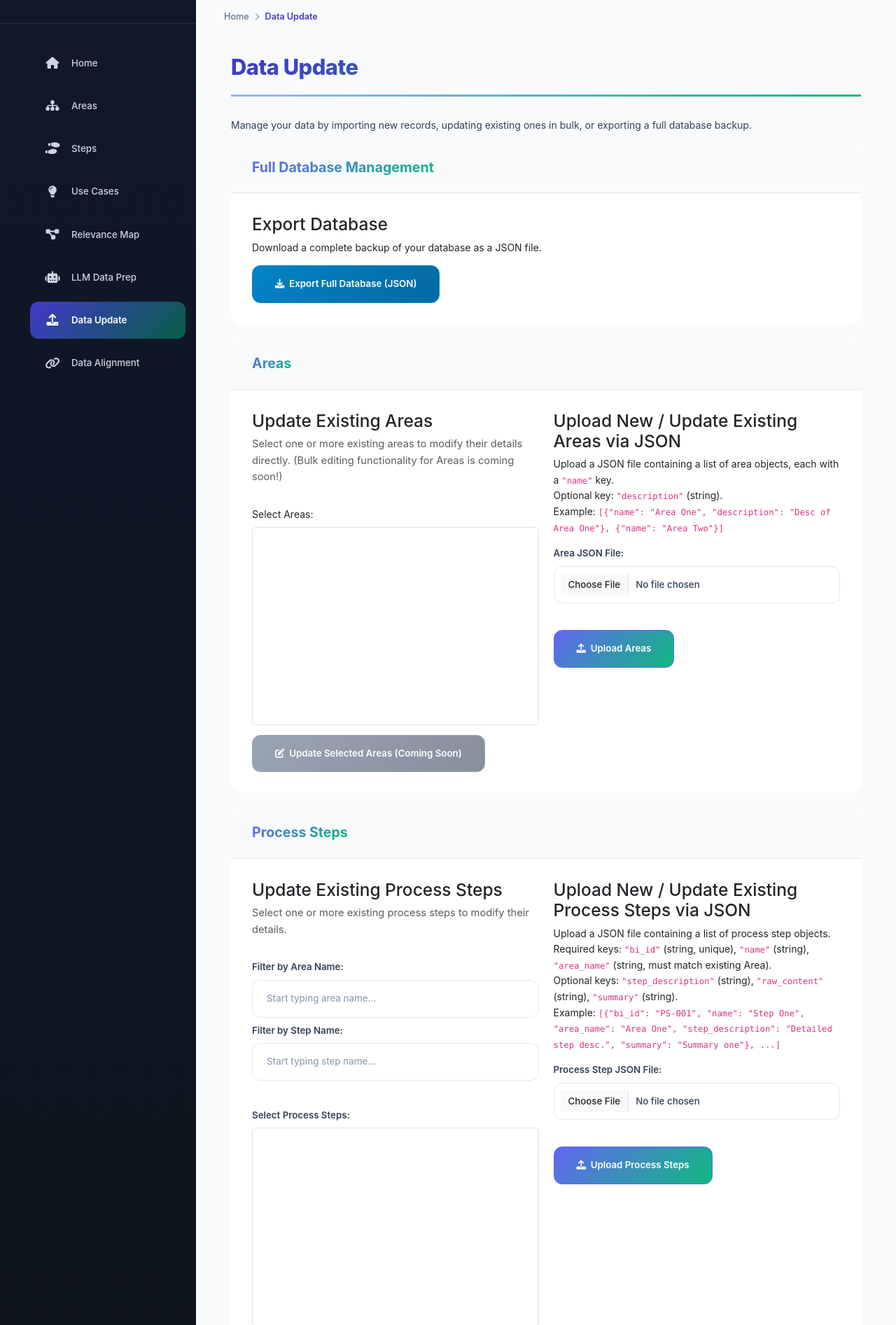
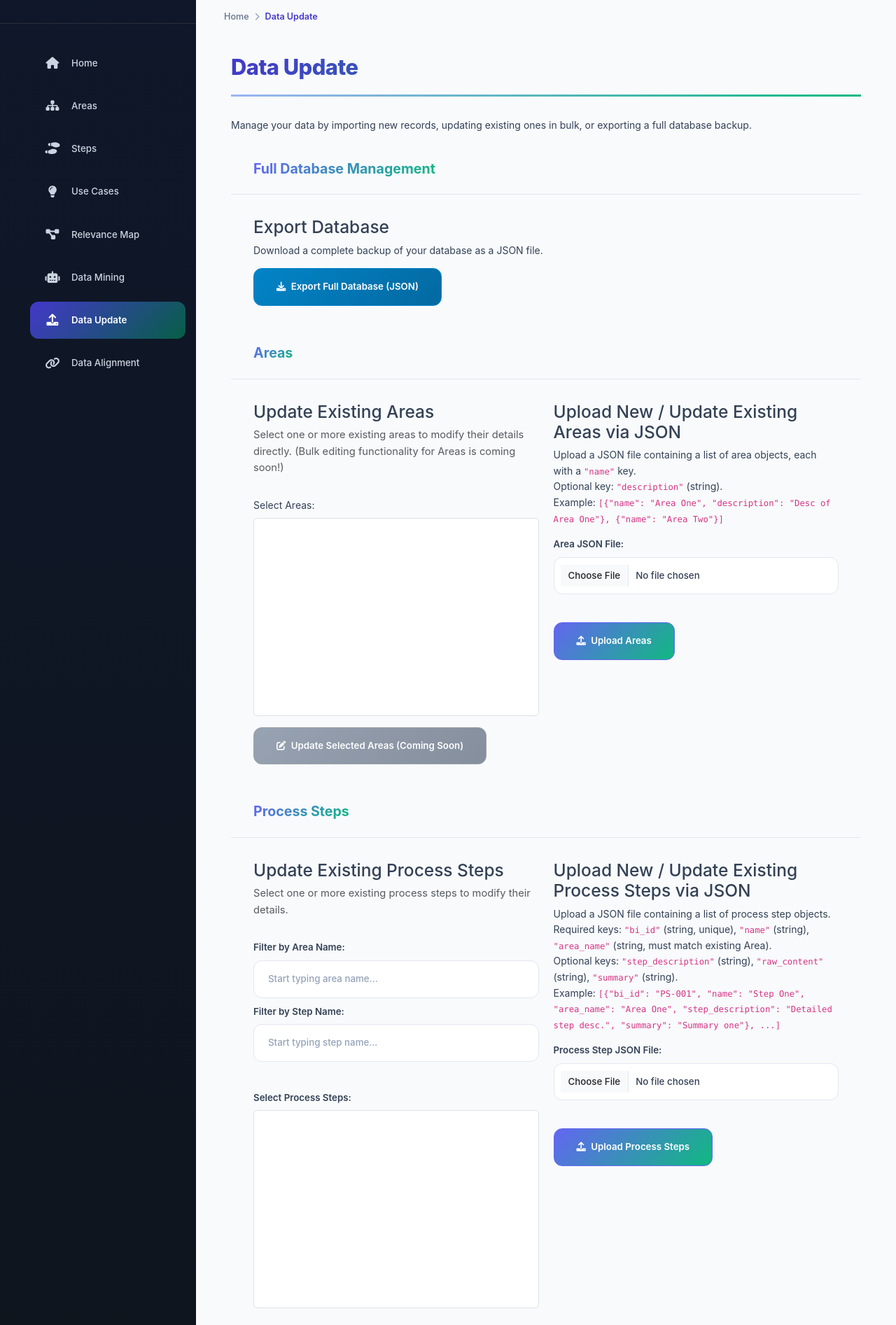
Before and after one commit to TheReallyRealComedian/UsecaseExplorer, a Flask app: page /data-update/ in a window 1280 px wide. Shown: the part 61-1954 px from the top of the page at 70% size. Run offline with Flask 3, Linux system fonts and the light colour scheme; the visitor is signed in with stand-in values (Sample User, id 1); data that the repository does not hold is empty.

Commit message:
refactor: Update card spacing and titles for consistency across templates

```diff
--- a/backend/routes/llm_routes.py
+++ b/backend/routes/llm_routes.py
@@ -247,7 +247,7 @@ def llm_data_prep_page():
 
         return render_template(
             'llm_data_prep.html',
-            title="LLM Data Preparation",
+            title="Data Mining",
             areas=areas,
             all_steps=all_steps_db, # Use all_steps_db here
             all_usecases=all_usecases_db, # Use all_usecases_db here
@@ -287,7 +287,7 @@ def llm_data_prep_page():
         user_system_prompt_on_error = current_user.system_prompt if current_user.is_authenticated else ""
         return render_template(
             'llm_data_prep.html',
-            title="LLM Data Preparation",
+            title="Data Mining",
             areas=[],
             all_steps=[],
             all_usecases=[],
--- a/backend/static/css/style.css
+++ b/backend/static/css/style.css
@@ -116,6 +116,19 @@
     --alert-info-text: var(--color-alert-info-text);
     --alert-info-bg: var(--color-alert-info-bg);
     --alert-info-border: var(--color-alert-info-border);
+
+    /* Spacing variables based on 8px grid for consistency */
+    --spacing-0: 0;
+    --spacing-xs: 4px;   /* For very small spacing */
+    --spacing-sm: 8px;   /* 0.5rem */
+    --spacing-md: 16px;  /* 1rem - equivalent to Bootstrap mb-3 */
+    --spacing-lg: 24px;  /* 1.5rem - equivalent to Bootstrap mb-4 */
+    --spacing-xl: 32px;  /* 2rem - New common card spacing */
+    --spacing-xxl: 48px; /* 3rem - equivalent to Bootstrap mb-5 */
+
+    /* Specific padding for header/breadcrumbs if not aligning to grid perfectly */
+    --spacing-header-vertical: 10px;
+    --spacing-header-horizontal: 40px;
 }
 
 /* ========================================================================== */
@@ -429,10 +442,10 @@ ul {
 /* 3.4 Cards */
 .card {
     background-color: var(--card-bg);
-    border: none;
-    border-radius: var(--border-radius);
+    border: none; /* Default is no border */
+    border-radius: var(--border-radius); /* e.g., 16px */
     box-shadow: var(--shadow-sm);
-    margin-bottom: 40px;
+    /* REMOVE: margin-bottom: 40px; */ /* This will be handled by mb-xl in HTML */
     transition: all 0.3s ease;
     overflow: hidden;
 }
@@ -446,7 +459,7 @@ ul {
     display: flex;
     justify-content: space-between;
     align-items: center;
-    padding: 24px 30px;
+    padding: var(--spacing-lg) var(--spacing-xl); /* Adjusted from 24px 30px to 24px 32px */
     margin-bottom: 0;
     border-bottom: 1px solid var(--color-grey-300);
     background: linear-gradient(135deg, var(--color-grey-100) 0%, #f8fafc 100%);
@@ -464,7 +477,7 @@ ul {
 }
 
 .card-body {
-    padding: 30px;
+    padding: var(--spacing-xl); /* Adjusted from 30px to 32px */
 }
 
 .card-link {
@@ -865,14 +878,14 @@ form button[type="submit"].btn-primary:hover,
 /* 3.10 General Utilities */
 .text-center { text-align: center !important; }
 .text-secondary { color: var(--text-secondary); }
-.mb-1 { margin-bottom: 0.25rem !important; }
-.mb-2 { margin-bottom: 0.5rem !important; }
-.mb-3 { margin-bottom: 1rem !important; }
-.mt-1 { margin-top: 0.25rem !important; }
-.mt-2 { margin-top: 0.5rem !important; }
-.mt-3 { margin-top: 1rem !important; }
-.me-1 { margin-inline-end: 0.25rem !important; } /* Use logical property */
-.me-2 { margin-inline-end: 0.5rem !important; } /* Use logical property */
+.mb-1 { margin-bottom: var(--spacing-xs) !important; }
+.mb-2 { margin-bottom: var(--spacing-sm) !important; }
+.mb-3 { margin-bottom: var(--spacing-md) !important; }
+.mt-1 { margin-top: var(--spacing-xs) !important; }
+.mt-2 { margin-top: var(--spacing-sm) !important; }
+.mt-3 { margin-top: var(--spacing-md) !important; }
+.me-1 { margin-inline-end: var(--spacing-xs) !important; } /* Use logical property */
+.me-2 { margin-inline-end: var(--spacing-sm) !important; } /* Use logical property */
 
 /* Add some modern utility classes */
 .gradient-bg-primary {
--- a/backend/templates/area_detail.html
+++ b/backend/templates/area_detail.html
@@ -16,7 +16,7 @@
     </div>
     <p class="text-color-light mb-3">Detailed information for Area ID: {{ area.id }}</p>
 
-    <div class="card mb-3">
+    <div class="mb-xl">
         <div class="card-header">
             <h2 class="card-title">Area Information</h2>
         </div>
@@ -34,7 +34,7 @@
         </div>
     </div>
 
-    <div class="card mb-3">
+    <div class="mb-xl">
         <div class="card-header">
             <h2 class="card-title">Process Steps in this Area</h2>
         </div>
@@ -70,7 +70,7 @@
         </div>
     </div>
 
-    <div class="relevance-section card mb-3">
+    <div class="relevance-section mb-xl">
         <div class="card-header">
             <h2 class="card-title">Use Cases Relevant to this Area</h2>
         </div>
--- a/backend/templates/base.html
+++ b/backend/templates/base.html
@@ -43,7 +43,7 @@
                         <a href="{{ url_for('relevance.visualize_relevance') }}"><i class="fas fa-project-diagram"></i> Relevance Map</a>
                     </li>
                     <li class="{% if request.blueprint == 'llm' %}active{% endif %}">
-                        <a href="{{ url_for('llm.llm_data_prep_page') }}"><i class="fas fa-robot"></i> LLM Data Prep</a>
+                        <a href="{{ url_for('llm.llm_data_prep_page') }}"><i class="fas fa-robot"></i> Data Mining</a>
                     </li>
                     <li class="{% if request.blueprint == 'injection' %}active{% endif %}">
                         <a href="{{ url_for('injection.data_update_page') }}"><i class="fas fa-upload"></i> Data Update</a>
--- a/backend/templates/data_alignment.html
+++ b/backend/templates/data_alignment.html
@@ -21,7 +21,7 @@
         <span class="pending-changes-info ms-auto" id="alignmentStatus">No pending changes.</span>
     </div>
 
-    <div class="card mb-4">
+    <div class="mb-xl">
         <div class="card-header">
             <h2 class="card-title">Areas & Process Steps Alignment</h2>
         </div>
@@ -79,7 +79,7 @@
         </div>
     </div>
 
-    <div class="card mb-4">
+    <div class="mb-xl">
         <div class="card-header">
             <h2 class="card-title">Steps & Use-Cases Alignment</h2>
         </div>
--- a/backend/templates/data_update.html
+++ b/backend/templates/data_update.html
@@ -13,7 +13,7 @@
 {# Flash messages are now in base.html #}
 
 {# Section 1: Import/Export Full Database - Moved to Top #}
-<div class="card mb-4">
+<div class="mb-xl">
     <div class="card-header">
         <h2 class="card-title">Full Database Management</h2>
     </div>
@@ -27,7 +27,7 @@
 </div>
 
 {# Section 2: Update/Inject Areas #}
-<div class="card mb-4">
+<div class="mb-xl">
     <div class="card-header">
         <h2 class="card-title">Areas</h2>
     </div>
@@ -71,7 +71,7 @@
 </div>
 
 {# Section 3: Update/Inject Process Steps #}
-<div class="card mb-4">
+<div class="mb-xl">
     <div class="card-header">
         <h2 class="card-title">Process Steps</h2>
     </div>
@@ -140,7 +140,7 @@
 </div>
 
 {# Section 4: Update/Inject Use Cases #}
-<div class="card mb-4">
+<div class="mb-xl">
     <div class="card-header">
         <h2 class="card-title">Use Cases</h2>
     </div>
@@ -209,7 +209,7 @@
 </div>
 
 {# Section 5: Update/Inject Relevance Links #}
-<div class="card mb-4">
+<div class="mb-xl">
     <div class="card-header">
         <h2 class="card-title">Relevance Links</h2>
     </div>
--- a/backend/templates/edit_area.html
+++ b/backend/templates/edit_area.html
@@ -6,7 +6,7 @@
 <div class="edit-area-page">
     <h1>{{ title }}</h1>
 
-    <div class="card mb-3">
+    <div class="mb-xl">
         <div class="card-header">
             <h2 class="card-title">Edit Area Details</h2>
         </div>
--- a/backend/templates/edit_multiple_steps.html
+++ b/backend/templates/edit_multiple_steps.html
@@ -26,7 +26,7 @@
         </div>
 
         {% for step_item in steps_data %}
-        <div class="card mb-4 edit-step-card" data-step-id="{{ step_item.id }}">
+        <div class="mb-xl edit-step-card" data-step-id="{{ step_item.id }}">
             <div class="card-header">
                 <h2 class="card-title">
                     Step: <a href="{{ url_for('steps.view_step', step_id=step_item.id) }}">{{ step_item.name }}</a>
--- a/backend/templates/edit_multiple_usecases.html
+++ b/backend/templates/edit_multiple_usecases.html
@@ -15,7 +15,7 @@
     </p>
 
     {# LLM Helper Section #}
-    <div class="card mb-4 llm-helper-section">
+    <div class="mb-xl llm-helper-section">
         <div class="card-header d-flex justify-content-between align-items-center" id="llmHelperHeader">
             <h2 class="card-title mb-0">LLM Helper (Llama 3.1-Vision)</h2>
             <button class="btn btn-link" type="button" data-bs-toggle="collapse" data-bs-target="#llmHelperBody" aria-expanded="true" aria-controls="llmHelperBody">
@@ -92,7 +92,7 @@
         </div>
 
         {% for uc_item in usecases_data %}
-        <div class="card mb-4 edit-usecase-card" data-uc-id="{{ uc_item.id }}">
+        <div class="mb-xl edit-usecase-card" data-uc-id="{{ uc_item.id }}">
             <div class="card-header">
                 <h2 class="card-title">
                     Use Case: <a href="{{ url_for('usecases.view_usecase', usecase_id=uc_item.id) }}">{{ uc_item.name }}</a>
--- a/backend/templates/edit_relevance.html
+++ b/backend/templates/edit_relevance.html
@@ -7,7 +7,7 @@
     <h1>Edit Relevance Link</h1>
 
     {% if relevance_link %}
-        <div class="card mb-3">
+        <div class="mb-xl">
             <div class="card-header">
                 <h2 class="card-title">
                     Editing Link (ID: {{ relevance_link.id }})
--- a/backend/templates/edit_step.html
+++ b/backend/templates/edit_step.html
@@ -6,7 +6,7 @@
 <div class="edit-step-page">
     <h1>{{ title }}</h1>
 
-    <div class="card mb-3">
+    <div class="mb-xl">
         <div class="card-header">
             <h2 class="card-title">Edit Process Step Details</h2>
         </div>
--- a/backend/templates/edit_usecase.html
+++ b/backend/templates/edit_usecase.html
@@ -6,7 +6,7 @@
 <div class="edit-usecase-page">
     <h1>{{ title }}</h1>
 
-    <div class="card mb-3">
+    <div class="mb-xl">
         <div class="card-header">
             <h2 class="card-title">Edit Use Case Details</h2>
         </div>
--- a/backend/templates/relevance_visualize.html
+++ b/backend/templates/relevance_visualize.html
@@ -12,7 +12,7 @@
         Link width and value show the relevance score (0-100).
     </p>
 
-    <div class="card mb-4">
+    <div class="mb-xl">
         <div class="card-header">
             <h2 class="card-title">Relevance Map</h2>
         </div>
--- a/backend/templates/settings.html
+++ b/backend/templates/settings.html
@@ -10,7 +10,7 @@
         Manage your LLM API keys and service configurations. These settings override environment variables for your user account.
     </p>
 
-    <div class="card mb-3">
+    <div class="mb-xl">
         <div class="card-header">
             <h2 class="card-title">LLM API Keys & Settings</h2>
         </div>
--- a/backend/templates/step_injection_preview.html
+++ b/backend/templates/step_injection_preview.html
@@ -19,7 +19,7 @@
 
     <form id="finalizeStepImportForm" method="POST"> {# The form now wraps the table and buttons #}
         {# This form will be submitted by JS, but it helps structure the data #}
-        <div class="card mb-4">
+        <div class="mb-xl">
             <div class="card-header">
                 <h2 class="card-title">Step Changes Summary</h2>
             </div>
```
Also changed, not shown: other parts of backend/static/css/style.css (+24 -26 lines), backend/templates/llm_data_prep.html (+4 -4 lines), backend/templates/step_detail.html (+5 -5 lines), backend/templates/usecase_detail.html (+5 -5 lines).
